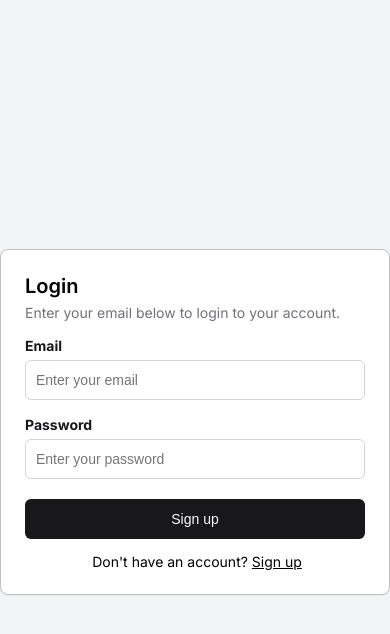
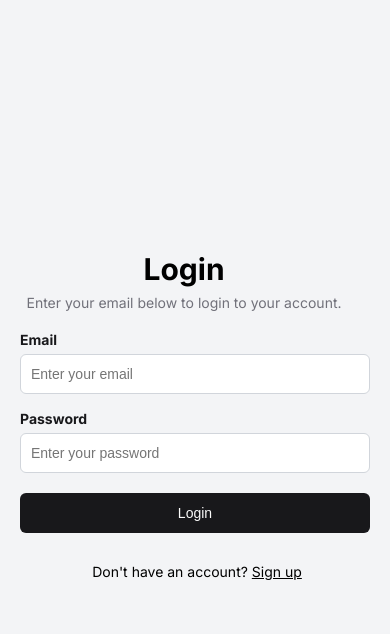
Before and after one commit to ravekrutoy/web_app, a Django app: page / in a window 390 px wide. Shown: the top 634 px of the page. Run offline with Django 5.2, Linux system fonts and the light colour scheme.

Commit message:
mobile_log_reg

```diff
--- a/accounts/static/accounts/css/styles.css
+++ b/accounts/static/accounts/css/styles.css
@@ -205,3 +205,45 @@ body {
 .input-error {
     border: 1px solid red;
 }
+
+/* ================= MOBILE VERSION ================= */
+
+@media (max-width: 480px) {
+
+  #window-log,
+  #window-reg {
+    border: none;
+    box-shadow: none;
+    background: transparent;
+    padding: 0;
+    max-width: 350px;
+  }
+
+  .header {
+    text-align: center;
+    height: 64px;
+    width: 328px;
+    gap: 8px;
+  }
+
+  .header h3 {
+    height: 36px;
+    font-weight: 700;
+    font-size: 30px;
+    line-height: 36px;
+  }
+
+  .header p {
+    height: 20px;
+    font-weight: 400;
+    font-size: 14px;
+    line-height: 20px;
+  }
+
+  .last-text {
+    width: 328;
+    height: 30px;
+    padding-top: 16px;
+    gap: 10px;
+  }
+}
--- a/accounts/templates/accounts/layout.html
+++ b/accounts/templates/accounts/layout.html
@@ -4,6 +4,7 @@
 <html>
 <head>
   <meta charset="UTF-8">
+  <meta name="viewport" content="width=device-width, initial-scale=1.0">
   <title>{% block title %}{% endblock %} </title>
   <link rel="stylesheet" href="{% static 'accounts/css/styles.css' %}">
 </head>
--- a/accounts/templates/accounts/login.html
+++ b/accounts/templates/accounts/login.html
@@ -36,7 +36,7 @@ Login
         {% endif %}
 
         <button type="submit" class="create-button">
-            Sign up
+            Login
         </button>
 
       </form>
--- a/accounts/templates/accounts/register.html
+++ b/accounts/templates/accounts/register.html
@@ -47,7 +47,7 @@ Sign Up
     </div>
 
       {% if errors.email %}
-          <p class="error-text">{{ errors.email.0 }}</p>
+          <p class="error-text">There is already a user with this email</p>
       {% endif %}
 
     <div class="field big">
```
Also changed, not shown: task_tracker/settings.py (+6 -2 lines), db.sqlite3.
